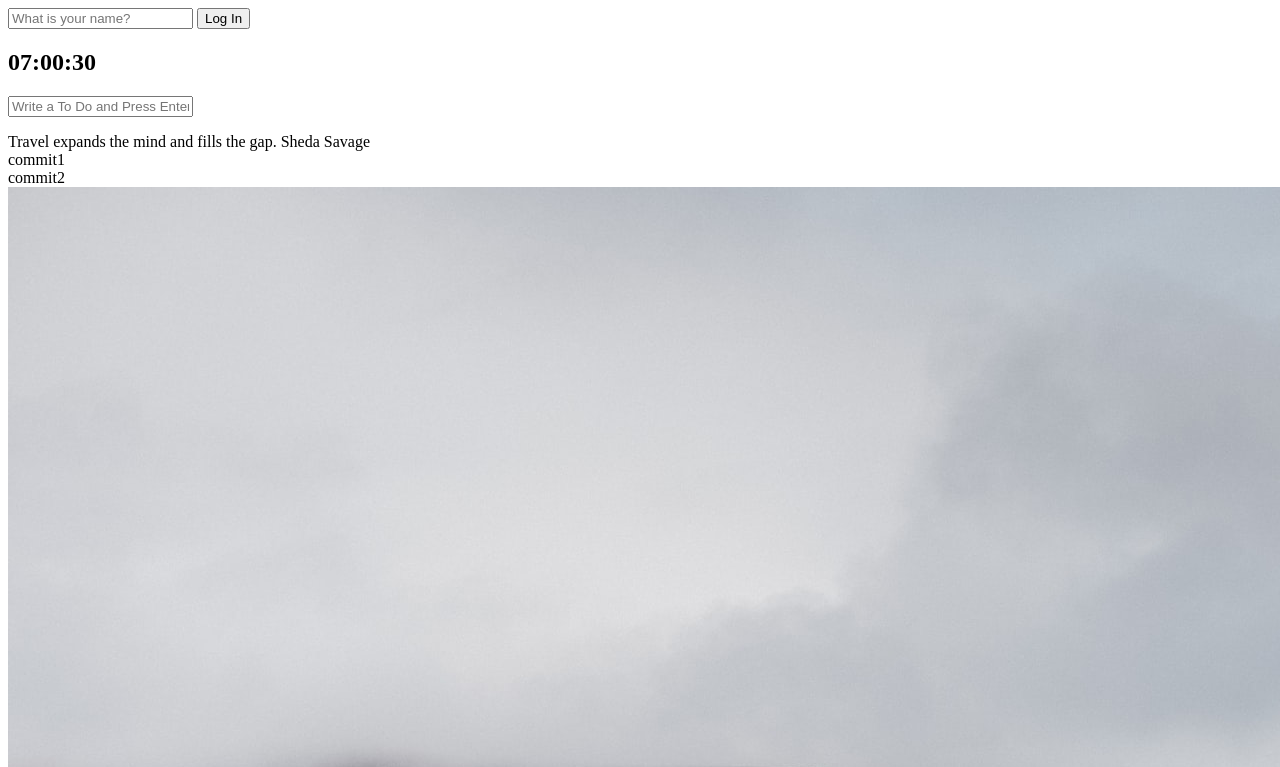
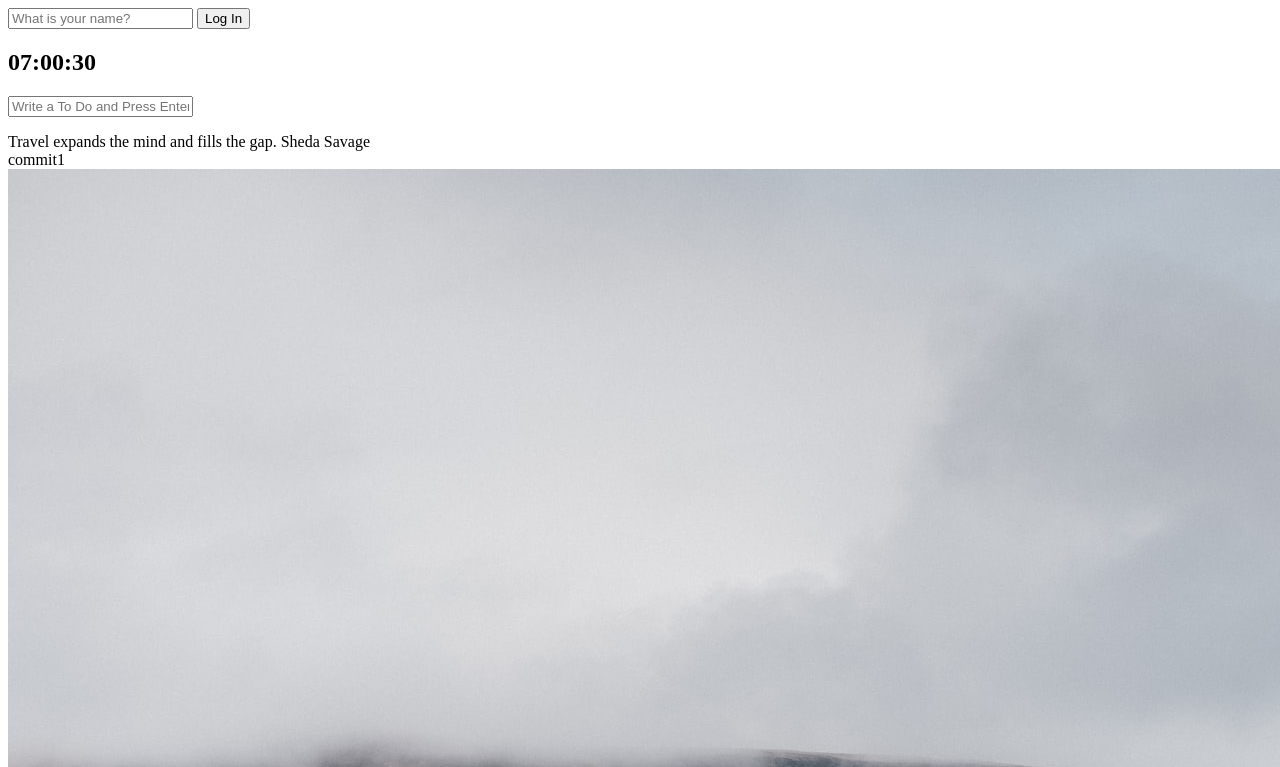
Before and after one commit to jeigabi/vanillaMomentum, a plain HTML site: page index.html in a window 1280 px wide. Shown: the top 767 px of the page. Drawn offline with Linux system fonts and the light colour scheme.

Commit message:
Update index.html
commit1

```diff
--- a/index.html
+++ b/index.html
@@ -26,8 +26,7 @@
         <span></span>
         <span></span>
     </div>
-    <div>commit1 </div>
-    <div>commit2 </div>
+    <div>commit1</div>
     <script src="js/greetings.js"></script>
     <script src="js/clock.js"></script>
     <script src="js/quotes.js"></script>
```
